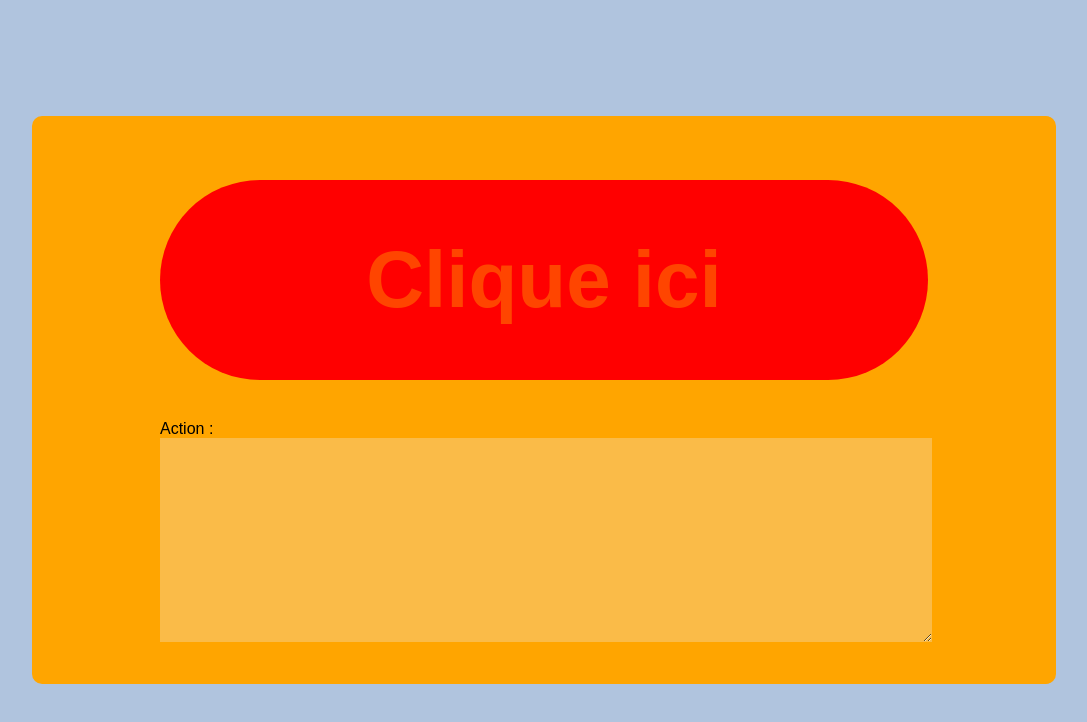
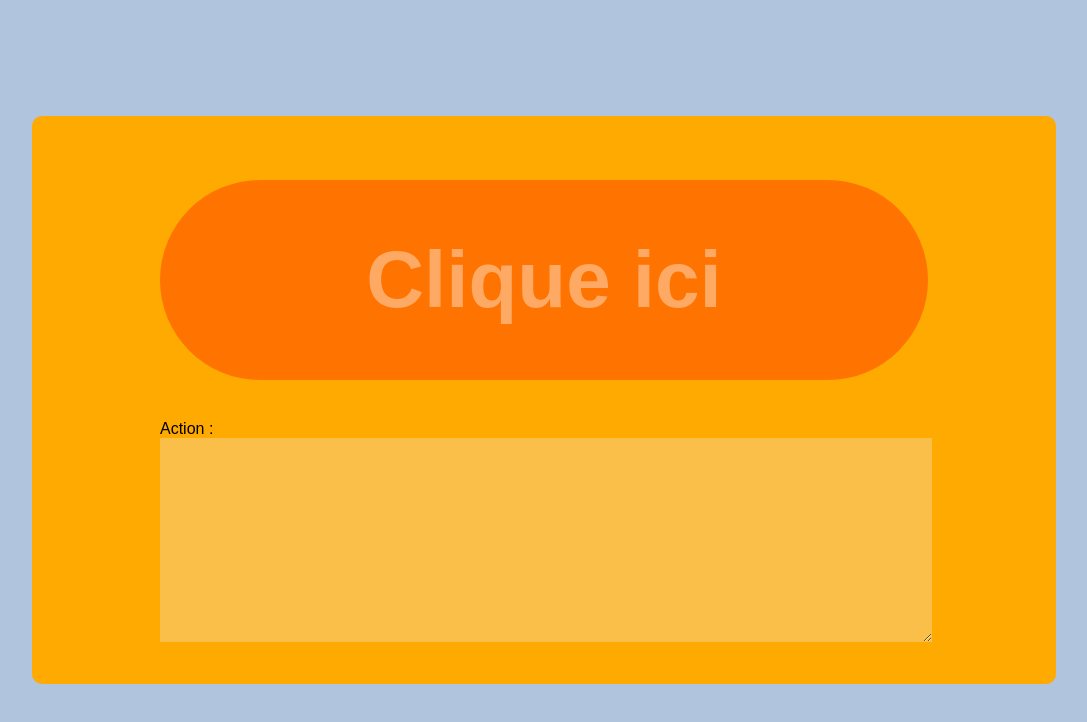
Before and after one commit to drmolixcool/boostone, a plain HTML site: page index.html in a window 1280 px wide. Shown: the whole page, without its empty margins (96-1183 px from the left). Drawn offline with Linux system fonts and the light colour scheme.

Commit message:
changing theme

```diff
--- a/style.css
+++ b/style.css
@@ -9,7 +9,7 @@ body {
     left: 50%;
     transform: translate(-50%, -50%);
 
-    background-color: orange;
+    background-color: #FFAA00;
     border-radius: 10px;
 
     padding: 5% 10%;
@@ -28,19 +28,21 @@ body {
 }
 
 #generate_button {
-    background-color: red;
+    background-color: #FF7400;
     border: none;
     border-radius: 100px;
 
     font-family: Arial, sans-serif;
     font-weight: bold;
     font-size: 500%;
-    color: orangered;
+    color: #FFAA64;
+
+    cursor: pointer;
 }
 
 .clicked {
-    background-color: orangered !important;
-    color: red !important;
+    background-color: #FF0000 !important;
+    color: #FF3939 !important;
 }
 
 #generated_text {
```
